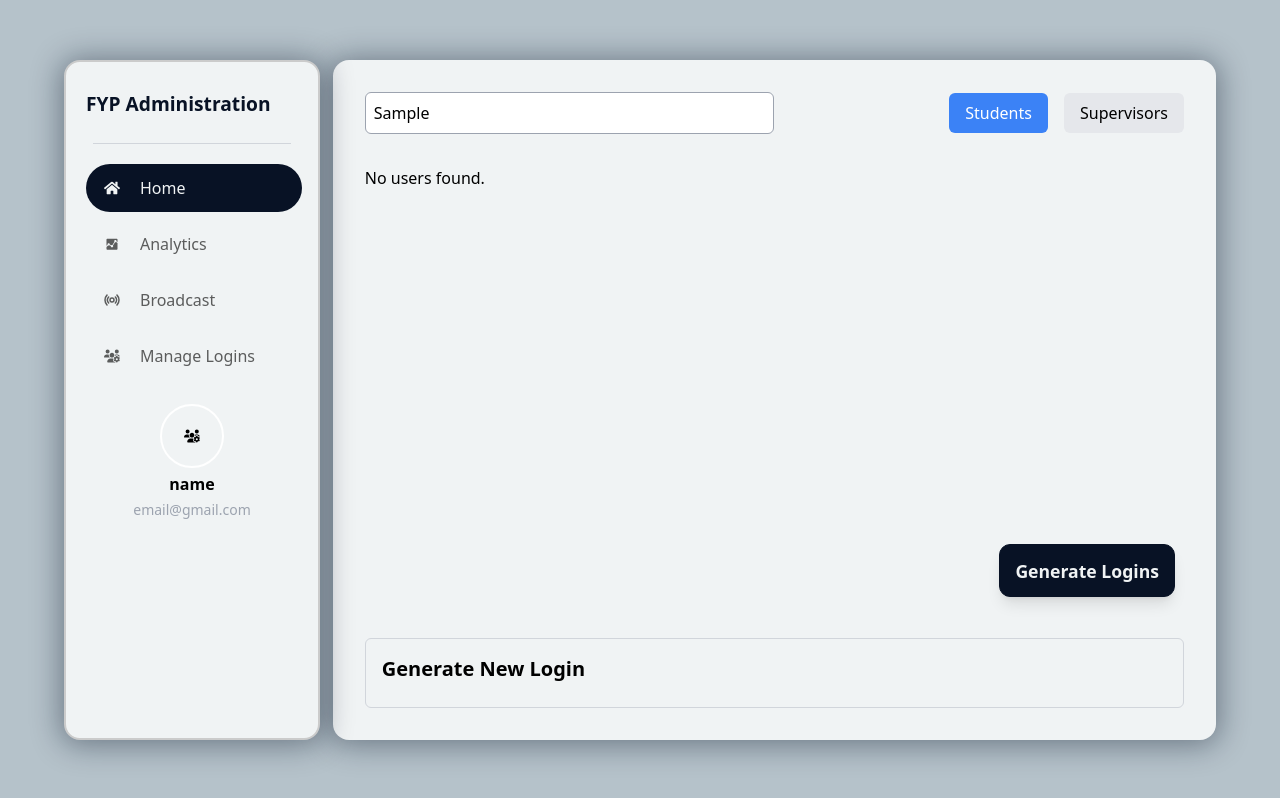
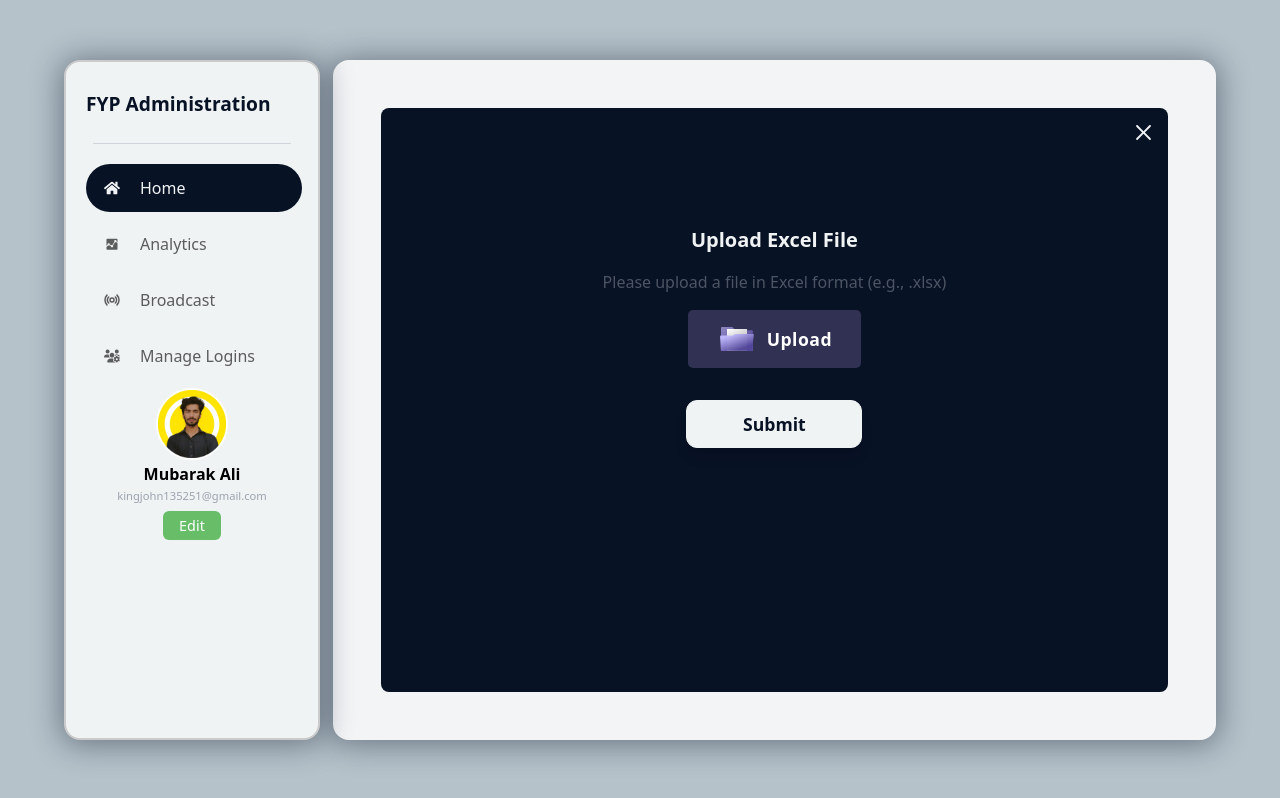
Before and after one commit to mubarakali826/Final-Year-Project-Administration-System, a React (Vite) app: page /admin/logins in a window 1280 px wide. Both pictures are taken after typing "Sample" into the empty fields and a click on the button "Generate Logins". Built offline with nearby package versions, Linux system fonts and the light colour scheme.

Commit message:
everything before edit profile

```diff
--- a/src/App.jsx
+++ b/src/App.jsx
@@ -11,6 +11,7 @@ import Roles from './components/Login/Roles';
 import Sidebar from './components/Login/Sidebar/Sidebar';
 import ManageLogins from './components/ADMIN/Manage Logins/ManageLogins';
 import Broadcast from './components/ADMIN/Broadcast/Broadcast';
+import EditProfile from './components/Login/Sidebar/EditProfile';
 
 export default function App() {
   return (
@@ -22,6 +23,7 @@ export default function App() {
         <Route path="/admin/analytics" element={<><AdminAnalytics /><Sidebar/></>} />
         <Route path="/admin/broadcast" element={<><Broadcast /><Sidebar/></>} />
         <Route path="/admin/logins" element={<><ManageLogins /><Sidebar/></>} />
+        <Route path="/edit-profile" element={<><EditProfile /><Sidebar/></>} />
         <Route path="/local/home" element={<LocalHome />} />
         <Route path="/local/documents" element={<LocalDocuments />} />
         <Route path="/local/overview" element={<LocalOverview />} />
--- a/src/App.scss
+++ b/src/App.scss
@@ -354,6 +354,7 @@ body {
   background-color: $secondary;
   box-shadow: 0 2px 30px 3px #0812256c;
   color: $primary;
+  .Documents-btn
   .Broadcast-to {
     background-color: $primary;
     color: $secondary;
@@ -593,3 +594,67 @@ body {
     transition: all 0.5s;
   }
 }
+
+.generate-logins {
+  background-color: $secondary;
+  box-shadow: 0 2px 30px 3px #0812256c;
+  .submit-btn {
+    width: 10em;
+    height: 3rem;
+    margin: 0.5em;
+    margin-top: 2rem;
+    background: $secondary;
+    display: flex;
+    justify-content: center;
+    align-items: center;
+    color: $primary;
+    border: none;
+    border-radius: 0.625em;
+    font-size: 1.1rem;
+    font-weight: bold;
+    cursor: pointer;
+    position: relative;
+    z-index: 1;
+    overflow: hidden;
+    border: 1px solid $secondary;
+  }
+
+  .submit-btn:hover {
+    color: $secondary;
+  }
+
+  .submit-btn:after {
+    content: "";
+    background: $primary;
+    position: absolute;
+    z-index: -1;
+    left: -20%;
+    right: -20%;
+    top: 0;
+    bottom: 0;
+    transform: skewX(-45deg) scale(0, 1);
+    transition: all 0.5s;
+  }
+
+  .submit-btn:hover:after {
+    transform: skewX(-45deg) scale(1, 1);
+    -webkit-transition: all 0.5s;
+    transition: all 0.5s;
+  }
+  .upload-div{
+    background-color: $primary;
+    color: $secondary;
+
+  }
+}
+
+
+
+// ===================  EDIT PROFILE  ====================
+
+
+.editProfile{
+  background-color: $secondary;
+  box-shadow: 0 2px 30px 3px #0812256c;
+  color: $primary;
+}
--- a/src/components/ADMIN/Broadcast/File.jsx
+++ b/src/components/ADMIN/Broadcast/File.jsx
@@ -82,7 +82,7 @@ const File = () => {
           </defs>
         </svg>
       </span>
-      <p className="text">Documents</p>
+      <p className="text">Upload</p>
     </button>
   );
 };
--- /dev/null
+++ b/src/components/ADMIN/Manage Logins/EditLoginDialog.jsx
@@ -0,0 +1,63 @@
+import React from 'react';
+import {
+    Dialog,
+    DialogTrigger,
+    DialogContent,
+    DialogHeader,
+    DialogTitle,
+    DialogDescription,
+} from "@/components/ui/dialog"; // Adjust the import path as necessary
+import { Input } from "@/components/ui/input";
+import { Button } from "@/components/ui/button";
+
+const EditLoginDialog = ({ userId }) => {
+  return (
+    <Dialog>
+      <DialogTrigger asChild>
+        <button
+          className="edit-button"
+          onClick={() => console.log(`Editing user with ID: ${userId}`)}
+        >
+          <svg className="edit-svgIcon" viewBox="0 0 512 512">
+            <path d="M410.3 231l11.3-11.3-33.9-33.9-62.1-62.1L291.7 89.8l-11.3 11.3-22.6 22.6L58.6 322.9c-10.4 10.4-18 23.3-22.2 37.4L1 480.7c-2.5 8.4-.2 17.5 6.1 23.7s15.3 8.5 23.7 6.1l120.3-35.4c14.1-4.2 27-11.8 37.4-22.2L387.7 253.7 410.3 231zM160 399.4l-9.1 22.7c-4 3.1-8.5 5.4-13.3 6.9L59.4 452l23-78.1c1.4-4.9 3.8-9.4 6.9-13.3l22.7-9.1v32c0 8.8 7.2 16 16 16h32zM362.7 18.7L348.3 33.2 325.7 55.8 314.3 67.1l33.9 33.9 62.1 62.1 33.9 33.9 11.3-11.3 22.6-22.6 14.5-14.5c25-25 25-65.5 0-90.5L453.3 18.7c-25-25-65.5-25-90.5 0zm-47.4 168l-144 144c-6.2 6.2-16.4 6.2-22.6 0s-6.2-16.4 0-22.6l144-144c6.2-6.2 16.4-6.2 22.6 0s6.2 16.4 0 22.6z"></path>
+          </svg>
+        </button>
+      </DialogTrigger>
+      <DialogContent>
+        <DialogHeader>
+          <DialogTitle>Edit Login Details</DialogTitle>
+          <DialogDescription>
+            Update the email and password for this account.
+          </DialogDescription>
+        </DialogHeader>
+        <div className="mt-4">
+          <label className="block text-sm font-medium text-gray-700">
+            Email
+          </label>
+          <Input
+            type="email"
+            placeholder="Enter email"
+            className="mt-1 block w-full p-2 border border-gray-300 rounded-md"
+          />
+        </div>
+        <div className="mt-4">
+          <label className="block text-sm font-medium text-gray-700">
+            Password
+          </label>
+          <Input
+            type="password"
+            placeholder="Enter password"
+            className="mt-1 block w-full p-2 border border-gray-300 rounded-md"
+          />
+        </div>
+        <div className="mt-6 flex justify-end">
+          <Button className="change-button bg-blue-500 text-white py-2 px-4 rounded-lg">
+            Change
+          </Button>
+        </div>
+      </DialogContent>
+    </Dialog>
+  );
+};
+
+export default EditLoginDialog;
--- a/src/components/ADMIN/Manage Logins/ManageLogins.jsx
+++ b/src/components/ADMIN/Manage Logins/ManageLogins.jsx
@@ -1,23 +1,16 @@
 import React, { useState } from "react";
-import {
-  Dialog,
-  DialogContent,
-  DialogDescription,
-  DialogHeader,
-  DialogTitle,
-  DialogTrigger,
-} from "@/components/ui/dialog";
-import { Input } from "@/components/ui/input"
-import { Button } from "@/components/ui/button"
+import EditLoginDialog from "./EditLoginDialog"; // Import the Dialog component
+import File from "../Broadcast/File";
+import { RxCross2 } from "react-icons/rx";
 
 const ManageLogins = () => {
   const [searchQuery, setSearchQuery] = useState("");
   const [activeTab, setActiveTab] = useState("student");
   const [isGenerateLoginVisible, setIsGenerateLoginVisible] = useState(false);
-  const [isDrawerOpen, setIsDrawerOpen] = useState(false);
 
   const handleSearchChange = (e) => {
     setSearchQuery(e.target.value);
+    console.log("Search Query:", e.target.value); // Debugging: Check search query
   };
 
   const handleTabChange = (tab) => {
@@ -25,16 +18,11 @@ const ManageLogins = () => {
   };
 
   const handleGenerateLoginClick = () => {
-    setIsGenerateLoginVisible(true);
+    setIsGenerateLoginVisible(!isGenerateLoginVisible);
   };
 
   const handleEditLogin = (id) => {
     console.log(`Edit login for ID: ${id}`);
-    setIsDrawerOpen(true);
-  };
-
-  const closeDrawer = () => {
-    setIsDrawerOpen(false);
   };
 
   const users = [
@@ -47,7 +35,7 @@ const ManageLogins = () => {
     },
     {
       id: 2,
-      name: "Mubarak ali",
+      name: "Mubarak Ali",
       discipline: "Software Engineering",
       rollNumber: "EE456",
       type: "student",
@@ -80,6 +68,7 @@ const ManageLogins = () => {
     },
   ];
 
+  // Filtered list based on the active tab and search query
   const filteredUsers = users.filter(
     (user) =>
       user.type === activeTab &&
@@ -88,8 +77,27 @@ const ManageLogins = () => {
           user.rollNumber.toLowerCase().includes(searchQuery.toLowerCase())))
   );
 
+  console.log("Filtered Users:", filteredUsers); // Debugging: Check filtered users
+
   return (
     <div className="h-screen flex items-center">
+      {isGenerateLoginVisible ? (
+        <div className="generate-logins gap-4 h-[85%] w-[69%] ml-[26%] rounded-2xl p-[3rem] flex flex-col items-center justify-center bg-gray-100">
+          <div className="upload-div h-full w-full p-[15%] flex flex-col items-center rounded-lg relative">
+          <span className="absolute top-3 right-3 cursor-pointer"><RxCross2 size={25} onClick={handleGenerateLoginClick}/></span>
+            <h2 className="text-xl font-semibold mb-4">Upload Excel File</h2>
+            <p className="text-gray-600 mb-4">
+              Please upload a file in Excel format (e.g., .xlsx)
+            </p>
+
+            <File />
+
+            <button className="submit-btn p-3 rounded-lg text-sm shadow-lg mt-10">
+              Submit
+            </button>
+          </div>
+        </div>
+      ) : (
         <div className="manage-logins gap-4 h-[85%] w-[69%] ml-[26%] rounded-2xl p-8 flex flex-col">
           <div className="flex justify-between items-center mb-4">
             <input
@@ -141,55 +149,13 @@ const ManageLogins = () => {
                       </span>
                     )}
                   </div>
-                <div className="buttons flex gap-2 mr-3">
-                  <Dialog>
-                    <DialogTrigger>
-                      <button
-                        className="edit-button"
-                        onClick={() => handleEditLogin(user.id)}
-                      >
-                        <svg className="edit-svgIcon" viewBox="0 0 512 512">
-                          <path d="M410.3 231l11.3-11.3-33.9-33.9-62.1-62.1L291.7 89.8l-11.3 11.3-22.6 22.6L58.6 322.9c-10.4 10.4-18 23.3-22.2 37.4L1 480.7c-2.5 8.4-.2 17.5 6.1 23.7s15.3 8.5 23.7 6.1l120.3-35.4c14.1-4.2 27-11.8 37.4-22.2L387.7 253.7 410.3 231zM160 399.4l-9.1 22.7c-4 3.1-8.5 5.4-13.3 6.9L59.4 452l23-78.1c1.4-4.9 3.8-9.4 6.9-13.3l22.7-9.1v32c0 8.8 7.2 16 16 16h32zM362.7 18.7L348.3 33.2 325.7 55.8 314.3 67.1l33.9 33.9 62.1 62.1 33.9 33.9 11.3-11.3 22.6-22.6 14.5-14.5c25-25 25-65.5 0-90.5L453.3 18.7c-25-25-65.5-25-90.5 0zm-47.4 168l-144 144c-6.2 6.2-16.4 6.2-22.6 0s-6.2-16.4 0-22.6l144-144c6.2-6.2 16.4-6.2 22.6 0s6.2 16.4 0 22.6z"></path>
-                        </svg>
-                      </button>
-                    </DialogTrigger>
-                    <DialogContent>
-                      <DialogHeader>
-                        <DialogTitle>Edit Login Details</DialogTitle>
-                        <DialogDescription>
-                          Update the email and password for this account.
-                        </DialogDescription>
-                      </DialogHeader>
-                      <div className="mt-4">
-                        <label className="block text-sm font-medium text-gray-700">
-                          Email
-                        </label>
-                        <Input
-                          type="email"
-                          placeholder="Enter email"
-                          className="mt-1 block w-full p-2 border border-gray-300 rounded-md"
+                  <div className="buttons flex gap-3">
+                    <EditLoginDialog
+                      handleEditLogin={handleEditLogin}
+                      userId={user.id}
                     />
-                      </div>
-                      <div className="mt-4">
-                        <label className="block text-sm font-medium text-gray-700">
-                          Password
-                        </label>
-                        <Input
-                          type="password"
-                          placeholder="Enter password"
-                          className="mt-1 block w-full p-2 border border-gray-300 rounded-md"
-                        />
-                      </div>
-                      <div className="mt-6 flex justify-end">
-                        <Button className="change-button bg-blue-500 text-white py-2 px-4 rounded-lg">
-                          Change
-                        </Button>
-                      </div>
-                    </DialogContent>
-                  </Dialog>
-
                     <button className="del-button">
-                    <svg viewBox="0 0 448 512" class="svgIcon">
+                      <svg viewBox="0 0 448 512" className="svgIcon">
                         <path d="M135.2 17.7L128 32H32C14.3 32 0 46.3 0 64S14.3 96 32 96H416c17.7 0 32-14.3 32-32s-14.3-32-32-32H320l-7.2-14.3C307.4 6.8 296.3 0 284.2 0H163.8c-12.1 0-23.2 6.8-28.6 17.7zM416 128H32L53.2 467c1.6 25.3 22.6 45 47.9 45H346.9c25.3 0 46.3-19.7 47.9-45L416 128z"></path>
                       </svg>
                     </button>
@@ -204,18 +170,13 @@ const ManageLogins = () => {
           <div className="mt-4 flex items-center justify-end">
             <button
               onClick={handleGenerateLoginClick}
-            className="generate-login-btn p-3 rounded-lg text-sm shadow-lg "
+              className="generate-login-btn p-3 rounded-lg text-sm shadow-lg bg-blue-500 text-white"
             >
               Generate Logins
             </button>
           </div>
-
-        {isGenerateLoginVisible && (
-          <div className="mt-4 p-4 border border-gray-300 rounded-md ">
-            <h2 className="text-xl font-semibold mb-2">Generate New Login</h2>
         </div>
       )}
-      </div>
     </div>
   );
 };
--- a/src/components/Login/Sidebar/Sidebar.jsx
+++ b/src/components/Login/Sidebar/Sidebar.jsx
@@ -6,7 +6,7 @@ import { IoDocuments, IoChatboxEllipsesSharp } from "react-icons/io5";
 import { MdHandshake } from "react-icons/md";
 import { Link } from "react-router-dom";
 import { useState } from "react";
-
+import headshot from "../../../assets/images/profile-pic (3) (1).png";
 const Sidebar = () => {
   const [current, setCurrent] = useState("admin");
   // const [current, setCurrent] = useState("student");
@@ -204,14 +204,21 @@ const Sidebar = () => {
           </ul>
         ) : null}
 
-        <div className="user flex items-center justify-center flex-col mt-6 gap-1">
+        <div className="user flex items-center justify-center flex-col mt-2 gap-[2px]">
           <div className="user_avatar">
-            <div className="w-[4rem] h-[4rem] flex items-center justify-center rounded-full border-2 border-white ">
-              <FaUsersGear />
+            <div className="w-[4.5rem] h-[4.5rem] flex items-center justify-center rounded-full border-2 border-white ">
+              <img src={headshot} alt="" className="h-full w-full" />
+              <div></div>
             </div>
           </div>
-          <div className="name font-semibold">name</div>
-          <div className="email text-gray-400 text-sm">email@gmail.com</div>
+          <div className="name font-semibold">Mubarak Ali</div>
+          <div className="email text-gray-400 text-[0.7rem]">kingjohn135251@gmail.com</div>
+          <Link
+            className="mt-1 p-1 px-4 rounded-md bg-[#68bd69] text-white text-[0.9rem]"
+            to={"/edit-profile"}
+          >
+            Edit
+          </Link>
         </div>
       </div>
     </div>
```
Also changed, not shown: src/components/Login/Sidebar/EditProfile.jsx (added, +12 -0 lines), src/assets/images/profile-pic (3) (1).png (added). Lines whose indentation alone changed are shown as unchanged.
